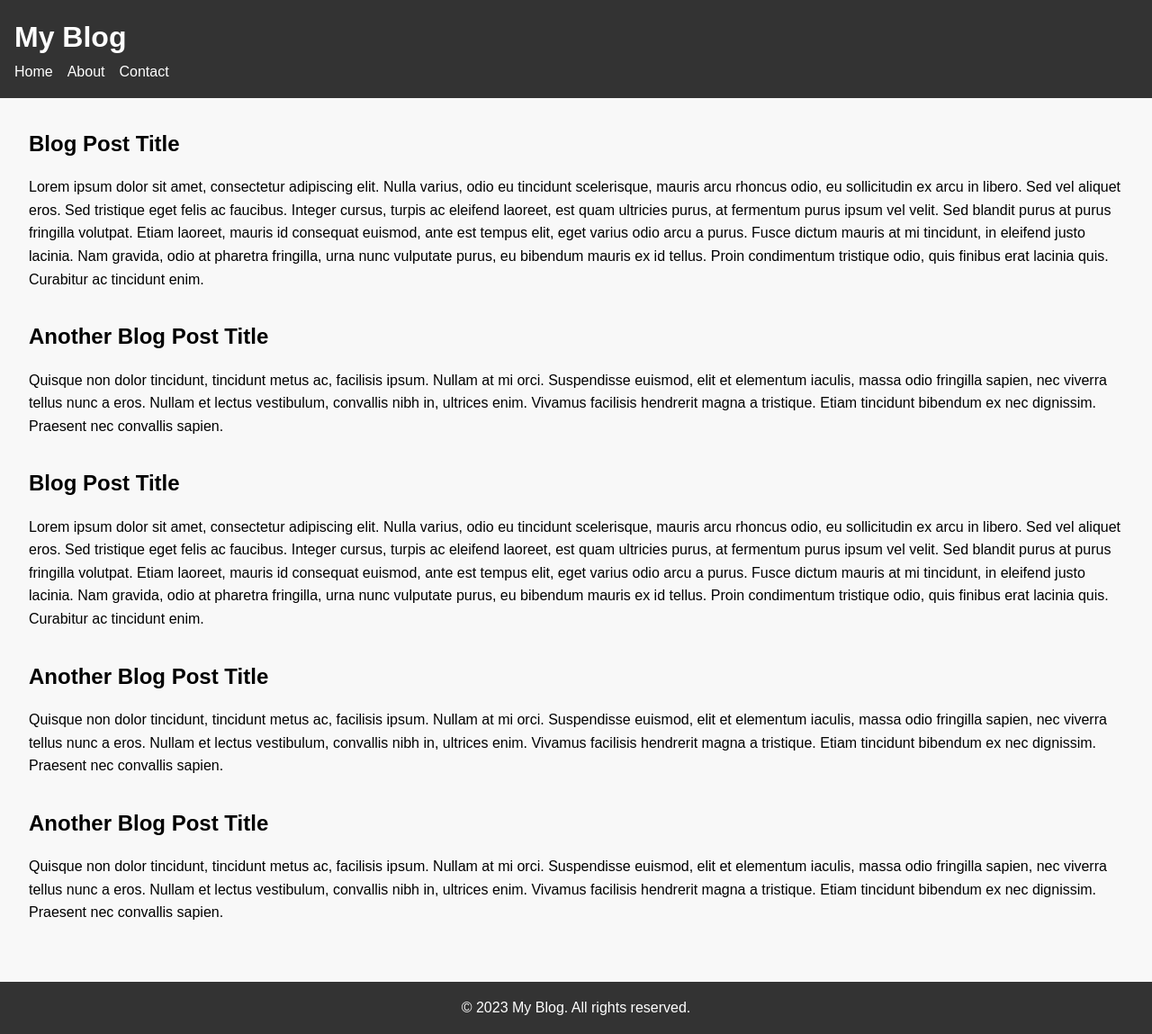
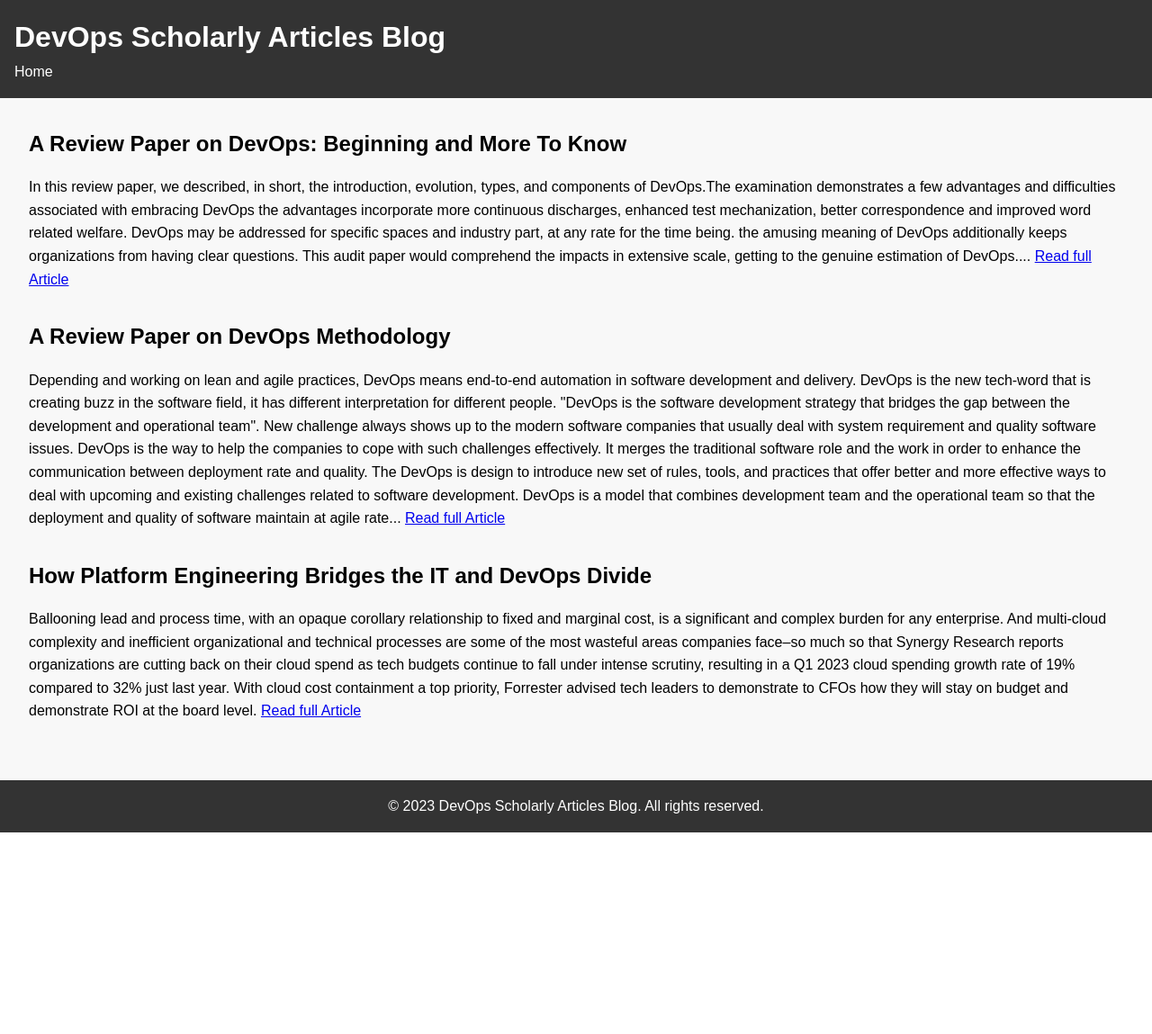
Before and after one commit to danielmsimuko/my-web-app, a PHP site: page / in a window 1280 px wide. Shown: the whole page at 90% size. After the commit the page ends 925 px from the top, so only its background shows below. Run offline with PHP 8.4, Linux system fonts and the light colour scheme.

Commit message:
formatted code

```diff
--- a/index.html
+++ b/index.html
@@ -1,84 +1,38 @@
 <!DOCTYPE html>
 <html lang="en">
-
 <head>
     <meta charset="UTF-8">
     <meta name="viewport" content="width=device-width, initial-scale=1.0">
-  <title>My Blog</title>
+    <title>DevOps Scholarly Articles</title>
     <link rel="stylesheet" href="styles.css">
 </head>
 
 <body>
     <header>
-    <h1>My Blog</h1>
+        <h1>DevOps Scholarly Articles Blog</h1>
         <nav>
             <ul>
                 <li><a href="#">Home</a></li>
-        <li><a href="#">About</a></li>
-        <li><a href="#">Contact</a></li>
             </ul>
         </nav>
     </header>
-
     <main>
         <article>
-      <h2>Blog Post Title</h2>
-      <p>
-        Lorem ipsum dolor sit amet, consectetur adipiscing elit. Nulla varius, odio eu tincidunt scelerisque, mauris
-        arcu rhoncus odio, eu sollicitudin ex arcu in libero. Sed vel aliquet eros. Sed tristique eget felis ac
-        faucibus. Integer cursus, turpis ac eleifend laoreet, est quam ultricies purus, at fermentum purus ipsum
-        vel velit. Sed blandit purus at purus fringilla volutpat. Etiam laoreet, mauris id consequat euismod, ante
-        est tempus elit, eget varius odio arcu a purus. Fusce dictum mauris at mi tincidunt, in eleifend justo
-        lacinia. Nam gravida, odio at pharetra fringilla, urna nunc vulputate purus, eu bibendum mauris ex id
-        tellus. Proin condimentum tristique odio, quis finibus erat lacinia quis. Curabitur ac tincidunt enim.
-      </p>
-    </article>
-
-    <article>
-      <h2>Another Blog Post Title</h2>
-      <p>
-        Quisque non dolor tincidunt, tincidunt metus ac, facilisis ipsum. Nullam at mi orci. Suspendisse euismod,
-        elit et elementum iaculis, massa odio fringilla sapien, nec viverra tellus nunc a eros. Nullam et lectus
-        vestibulum, convallis nibh in, ultrices enim. Vivamus facilisis hendrerit magna a tristique. Etiam
-        tincidunt bibendum ex nec dignissim. Praesent nec convallis sapien.
-      </p>
-    </article>
-
-    <article>
-      <h2>Blog Post Title</h2>
-      <p>
-        Lorem ipsum dolor sit amet, consectetur adipiscing elit. Nulla varius, odio eu tincidunt scelerisque, mauris
-        arcu rhoncus odio, eu sollicitudin ex arcu in libero. Sed vel aliquet eros. Sed tristique eget felis ac
-        faucibus. Integer cursus, turpis ac eleifend laoreet, est quam ultricies purus, at fermentum purus ipsum
-        vel velit. Sed blandit purus at purus fringilla volutpat. Etiam laoreet, mauris id consequat euismod, ante
-        est tempus elit, eget varius odio arcu a purus. Fusce dictum mauris at mi tincidunt, in eleifend justo
-        lacinia. Nam gravida, odio at pharetra fringilla, urna nunc vulputate purus, eu bibendum mauris ex id
-        tellus. Proin condimentum tristique odio, quis finibus erat lacinia quis. Curabitur ac tincidunt enim.
-      </p>
-    </article>
-
-    <article>
-      <h2>Another Blog Post Title</h2>
-      <p>
-        Quisque non dolor tincidunt, tincidunt metus ac, facilisis ipsum. Nullam at mi orci. Suspendisse euismod,
-        elit et elementum iaculis, massa odio fringilla sapien, nec viverra tellus nunc a eros. Nullam et lectus
-        vestibulum, convallis nibh in, ultrices enim. Vivamus facilisis hendrerit magna a tristique. Etiam
-        tincidunt bibendum ex nec dignissim. Praesent nec convallis sapien.
+            <h2>A Review Paper on DevOps: Beginning and More To Know</h2>
+            <p> In this review paper, we described, in short, the introduction, evolution, types, and components of DevOps.The examination demonstrates a few advantages and difficulties associated with embracing DevOps the advantages incorporate more continuous discharges, enhanced test mechanization, better correspondence and improved word related welfare. DevOps may be addressed for specific spaces and industry part, at any rate for the time being. the amusing meaning of DevOps additionally keeps organizations from having clear questions. This audit paper would comprehend the impacts in extensive scale, getting to the genuine estimation of DevOps.... <a href="https://www.researchgate.net/publication/325792247_A_Review_Paper_on_DevOps_Beginning_and_More_To_Know">Read full Article</a>
             </p>
         </article>
         <article>
-      <h2>Another Blog Post Title</h2>
-      <p>
-        Quisque non dolor tincidunt, tincidunt metus ac, facilisis ipsum. Nullam at mi orci. Suspendisse euismod,
-        elit et elementum iaculis, massa odio fringilla sapien, nec viverra tellus nunc a eros. Nullam et lectus
-        vestibulum, convallis nibh in, ultrices enim. Vivamus facilisis hendrerit magna a tristique. Etiam
-        tincidunt bibendum ex nec dignissim. Praesent nec convallis sapien.
-      </p>
+            <h2>A Review Paper on DevOps Methodology</h2>
+            <p> Depending and working on lean and agile practices, DevOps means end-to-end automation in software development and delivery. DevOps is the new tech-word that is creating buzz in the software field, it has different interpretation for different people. "DevOps is the software development strategy that bridges the gap between the development and operational team". New challenge always shows up to the modern software companies that usually deal with system requirement and quality software issues. DevOps is the way to help the companies to cope with such challenges effectively. It merges the traditional software role and the work in order to enhance the communication between deployment rate and quality. The DevOps is design to introduce new set of rules, tools, and practices that offer better and more effective ways to deal with upcoming and existing challenges related to software development. DevOps is a model that combines development team and the operational team so that the deployment and quality of software maintain at agile rate... <a href="https://www.researchgate.net/publication/354820298_A_Review_Paper_on_DevOps_Methodology">Read full Article</a></p>
+        </article>
+        <article>
+            <h2>How Platform Engineering Bridges the IT and DevOps Divide</h2>
+            <p> Ballooning lead and process time, with an opaque corollary relationship to fixed and marginal cost, is a significant and complex burden for any enterprise. And multi-cloud complexity and inefficient organizational and technical processes are some of the most wasteful areas companies face–so much so that Synergy Research reports organizations are cutting back on their cloud spend as tech budgets continue to fall under intense scrutiny, resulting in a Q1 2023 cloud spending growth rate of 19% compared to 32% just last year. With cloud cost containment a top priority, Forrester advised tech leaders to demonstrate to CFOs how they will stay on budget and demonstrate ROI at the board level. <a href="https://devops.com/how-platform-engineering-bridges-the-it-and-devops-divide/">Read full Article</a </p>
         </article>
     </main>
-
     <footer>
-    <p>&copy; 2023 My Blog. All rights reserved.</p>
+        <p>&copy; 2023 DevOps Scholarly Articles Blog. All rights reserved.</p>
     </footer>
 </body>
 
```
Also changed, not shown: styles.css (indentation only). Lines whose indentation alone changed are shown as unchanged.
